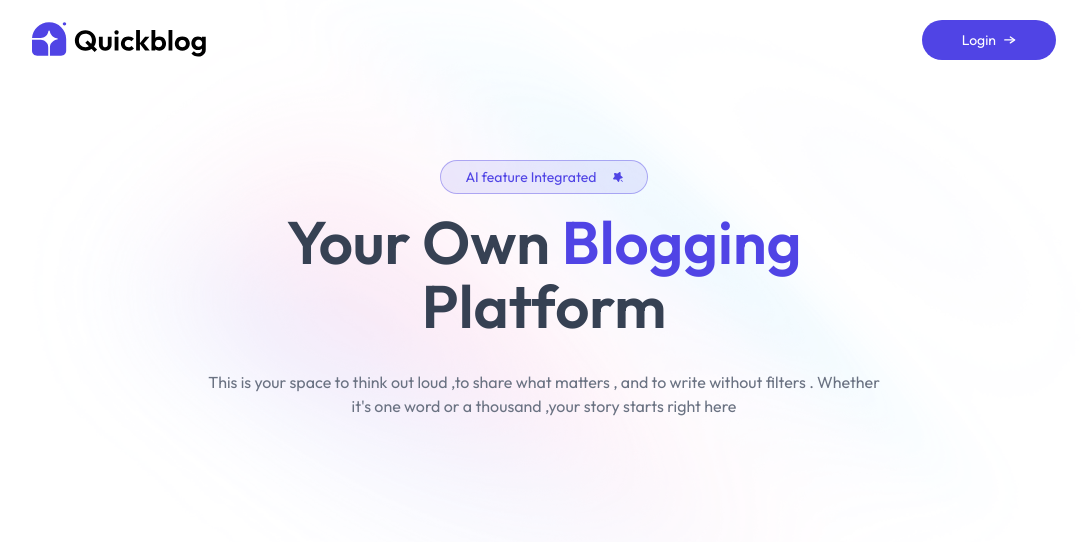
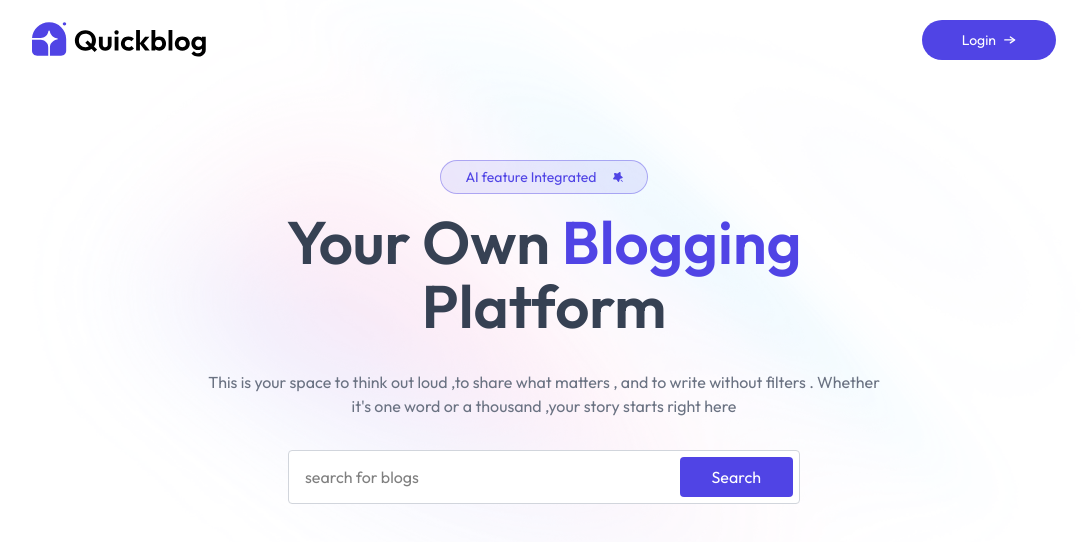
Before and after one commit to outgoingrudra/Blog-site, a React (Vite) app in the folder frontend/: page / in a window 1280 px wide. Shown: the top 542 px of the page, without its empty margins (96-1183 px from the left). Built offline with nearby package versions, Linux system fonts and the light colour scheme.

Commit message:
changes made

```diff
--- a/frontend/src/Components/Header.jsx
+++ b/frontend/src/Components/Header.jsx
@@ -13,7 +13,22 @@ export default function Header() {
           Your Own <span className="text-primary">Blogging</span> <br />
           Platform
         </h1>
-        <p className="my-6 sm:my-8 max-w-2xl  m-auto max-sm:text-xs text-gray-500">This is your space to think out loud ,to share what matters , and to write without filters . Whether it's one word or a thousand ,your story starts right here</p>
+        <p className="my-6 sm:my-8 max-w-2xl  m-auto max-sm:text-xs text-gray-500">
+          This is your space to think out loud ,to share what matters , and to
+          write without filters . Whether it's one word or a thousand ,your
+          story starts right here
+        </p>
+        <form className="flex justify-between max-w-lg max-sm:scale-75 mx-auto border border-gray-300 bg-white rounded overflow-hidden">
+          <input
+            type="text"
+            placeholder="search for blogs"
+            className="w-full pl-4 outline-none"
+            required
+          />
+          <button type="submit"
+            className="bg-primary text-white px-8 py-2 m-1.5 rounded hover:scale-105 transition-all cursor-pointer"
+          >Search</button>
+        </form>
       </div>
       <img
         src={assets.gradientBackground}
```
